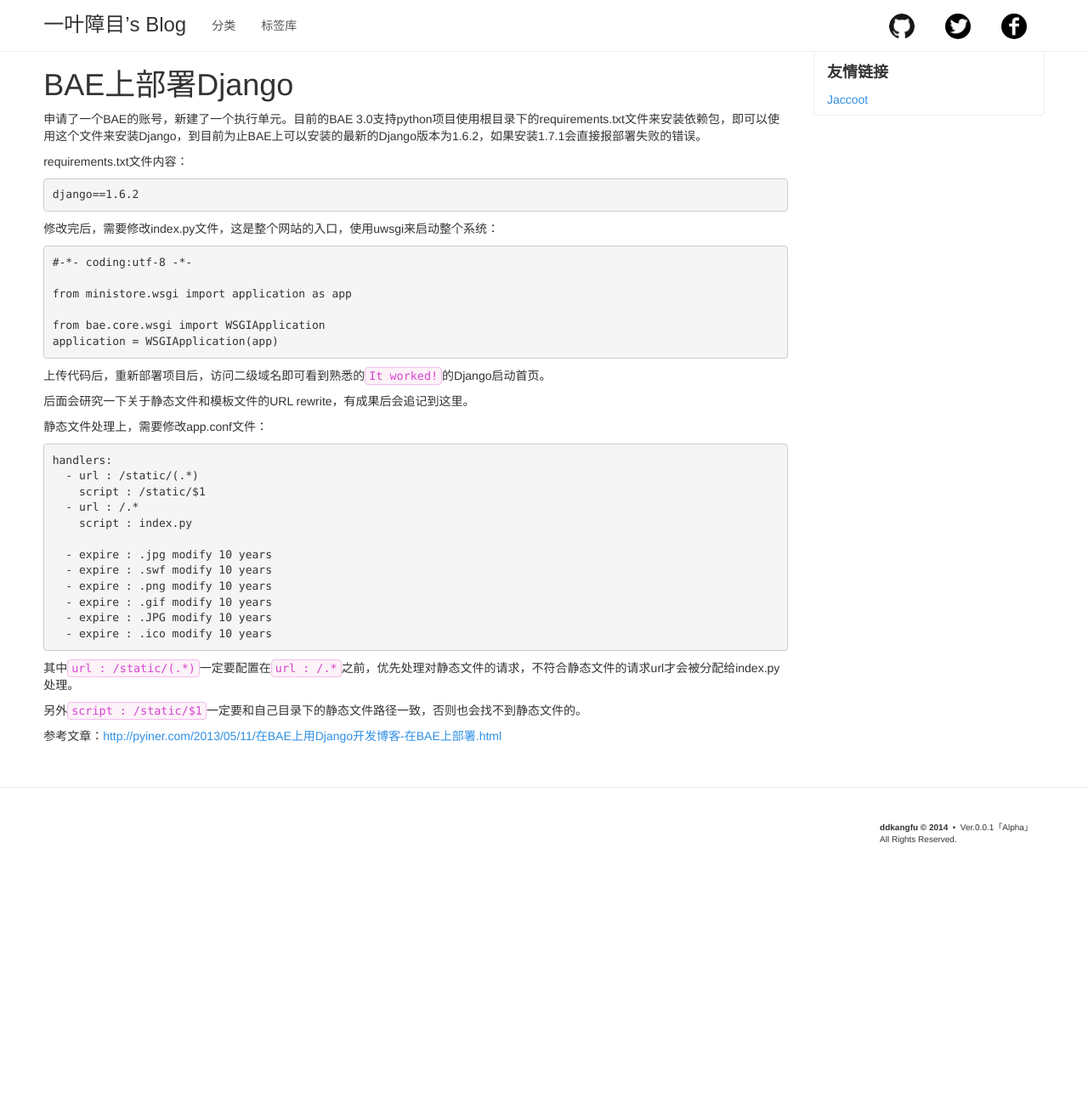
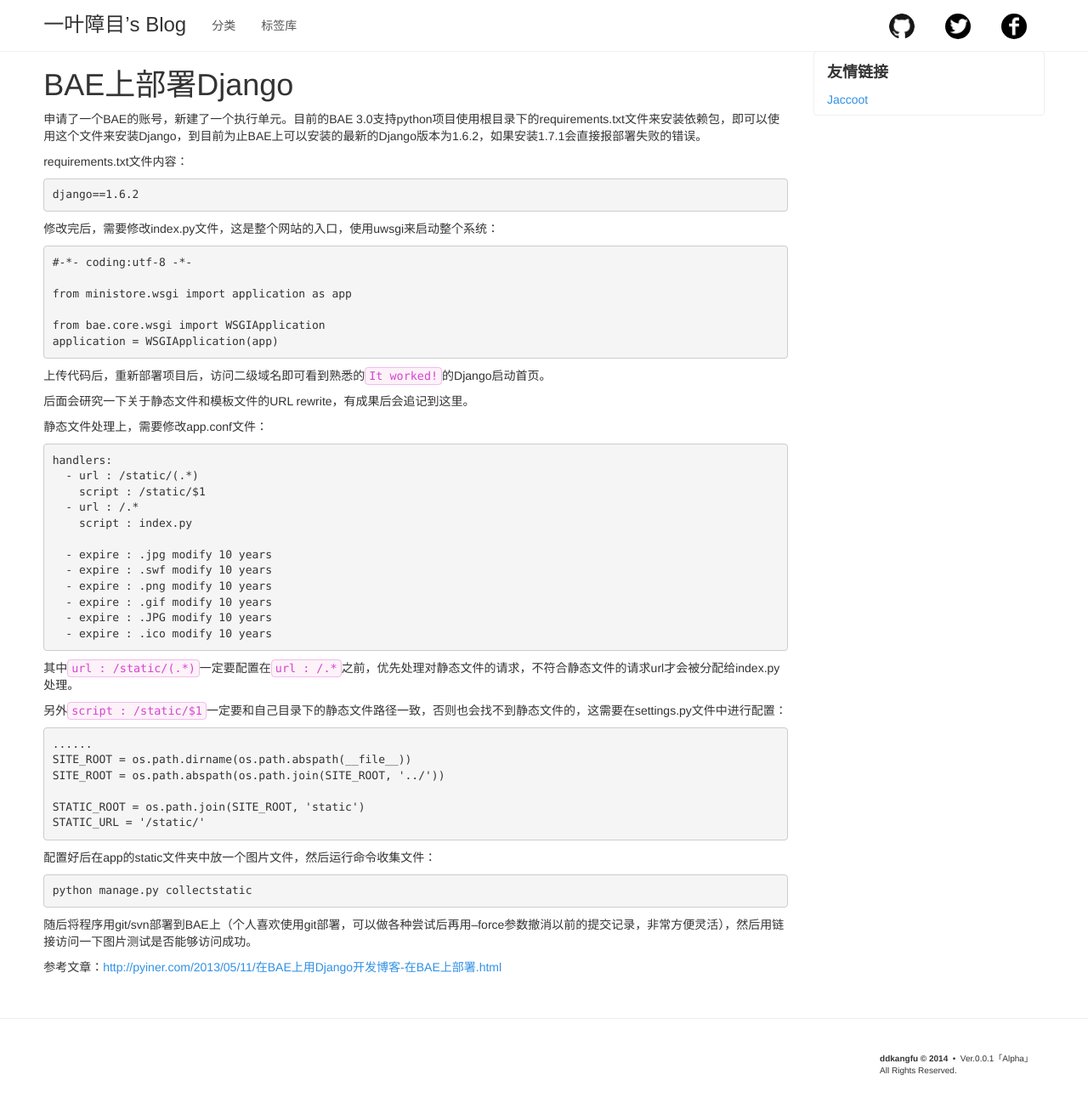
Before and after one commit to ddkangfu/ddkangfu.github.io, a Jekyll site: the page built from _posts/2015-01-14-bae-django.md, in a window 1280 px wide. Shown: the whole page at 85% size. Built offline with Jekyll 4.4.1, drawn with Linux system fonts in a browser that asks for light colours; some web fonts are replaced; Markdown is read by kramdown in place of the engine named in the settings; before the commit the page ends 1026 px from its top, so only the background shows below that.

Commit message:
modified: 2014-01-14的文章。

````diff
--- a/_posts/2015-01-14-bae-django.md
+++ b/_posts/2015-01-14-bae-django.md
@@ -50,6 +50,23 @@
 
 其中`url : /static/(.*)`一定要配置在`url : /.*`之前，优先处理对静态文件的请求，不符合静态文件的请求url才会被分配给index.py处理。
 
-另外`script : /static/$1`一定要和自己目录下的静态文件路径一致，否则也会找不到静态文件的。
+另外`script : /static/$1`一定要和自己目录下的静态文件路径一致，否则也会找不到静态文件的，这需要在settings.py文件中进行配置：
+
+```
+......
+SITE_ROOT = os.path.dirname(os.path.abspath(__file__))
+SITE_ROOT = os.path.abspath(os.path.join(SITE_ROOT, '../'))
+
+STATIC_ROOT = os.path.join(SITE_ROOT, 'static')
+STATIC_URL = '/static/'
+```
+
+配置好后在app的static文件夹中放一个图片文件，然后运行命令收集文件：
+
+```
+python manage.py collectstatic
+```
+
+随后将程序用git/svn部署到BAE上（个人喜欢使用git部署，可以做各种尝试后再用--force参数撤消以前的提交记录，非常方便灵活），然后用链接访问一下图片测试是否能够访问成功。
 
 参考文章：[http://pyiner.com/2013/05/11/在BAE上用Django开发博客-在BAE上部署.html](http://pyiner.com/2013/05/11/在BAE上用Django开发博客-在BAE上部署.html)
````
